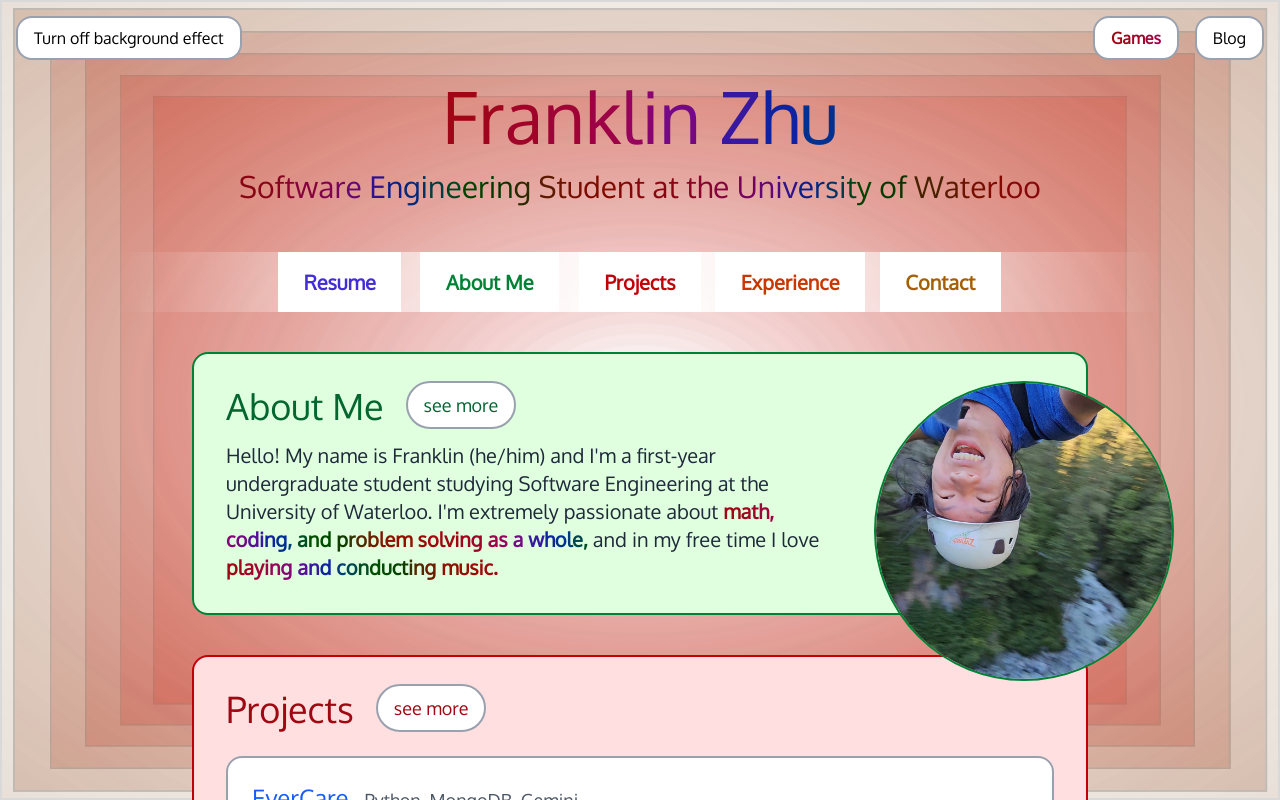
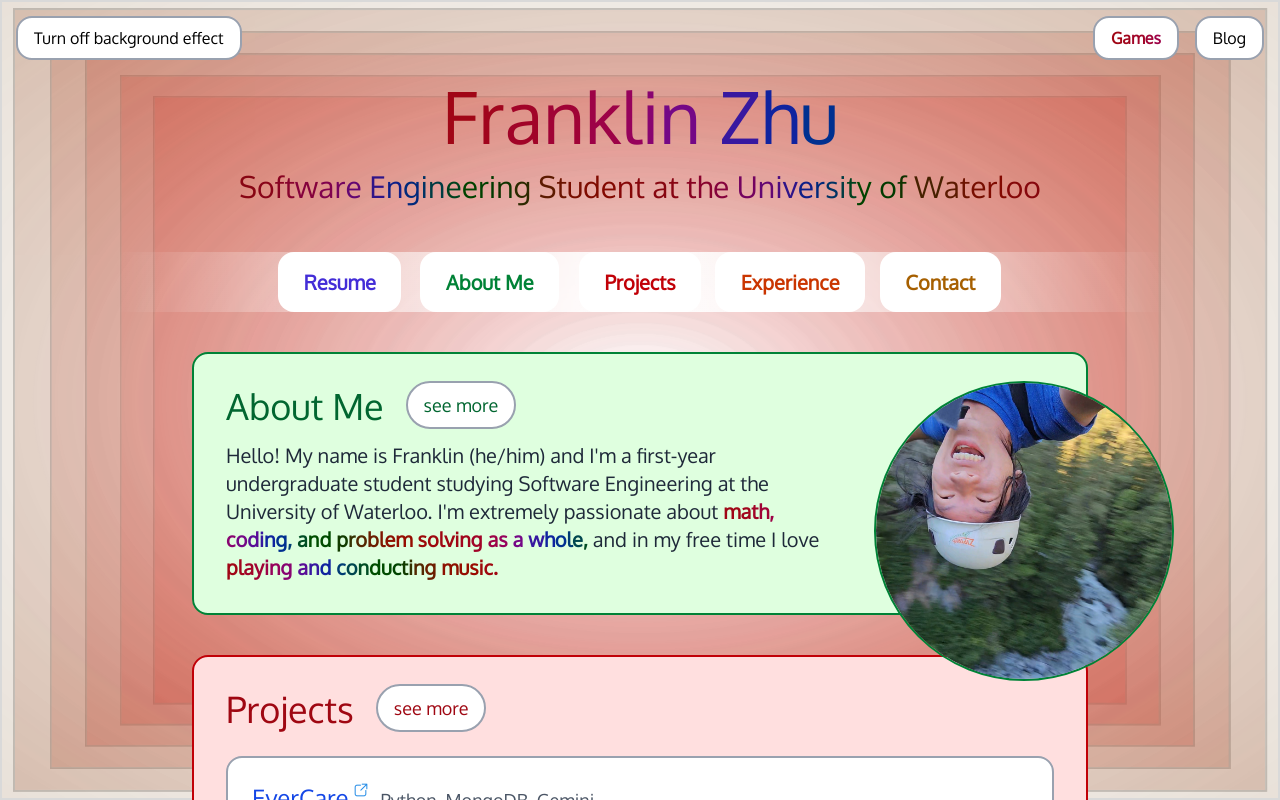
Before and after one commit to f47zhu/personal-website, a Next.js app: page / in a window 1280 px wide. Shown: the top 800 px of the page. Built offline with nearby package versions, Linux system fonts and the light colour scheme; a web font is replaced by a local one.

Commit message:
nits: Change favicon/links/misc

```diff
--- a/app/cardDetails.tsx
+++ b/app/cardDetails.tsx
@@ -134,7 +134,7 @@ export function ProjectDetails() {
           tools={"Flask, MongoDB, Gemini"}
           funFact={
             <>
-              This was my first solo hackathon build!
+              This was my first solo hackathon build.
             </>
           }
         >
@@ -147,13 +147,12 @@ export function ProjectDetails() {
           tools={"Autodesk Inventor 2026, Canva"}
           funFact={
             <>
-              This was my first time using CAD software!
+              This was my first time using CAD software.
             </>
           }
         >
           A board game designed for <i>MDL CAD Designathon 2026.</i> Designed board game parts with <b>Autodesk Inventor 2026</b> and ideated the game concept.
         </InnerCard>
-
       </div>
     </PopUp>
   );
--- a/app/cards.tsx
+++ b/app/cards.tsx
@@ -49,10 +49,15 @@ export function InnerCard({ title, link = "", tools = "", date = "", funFact = "
   return (
     <div className="border-2 rounded-2xl p-6 bg-white dark:bg-black border-gray-400 dark:border-gray-600">
       <span className="text-2xl font-medium">
-        {link !== "" ? (<a href={link} target="_blank">{title}</a>) : (title)}
+        {link !== "" ? (
+          <>
+            <a href={link} target="_blank">{title}</a>
+            <img className="inline size-4 align-top ml-1" src="/link-icon.png" />
+          </>
+        ) : (title)}
       </span>
       {tools !== "" && (
-        <span className="ml-4 text-lg text-gray-600 dark:text-gray-400">{tools}</span>
+        <span className="ml-3 text-lg text-gray-600 dark:text-gray-400">{tools}</span>
       )}
       {date !== "" && (
         <span className="float-right text-base text-gray-700 dark:text-gray-300"><i>{date}</i></span>
--- a/app/gauntle/game.tsx
+++ b/app/gauntle/game.tsx
@@ -125,7 +125,7 @@ export function Game() {
           <>
             {createPortal(
               <div
-                className="animate-pop-in-length0.125s z-50 fixed w-screen h-screen bg-[#00000080]"
+                className="animate-fade-in-length0.125s z-50 fixed w-screen h-screen bg-[#00000080]"
                 onClick={() => setExitConfirm(false)}
               >
                 <div
--- a/app/globals.css
+++ b/app/globals.css
@@ -156,7 +156,7 @@
 
 @layer base {
   a {
-    @apply text-blue-600 dark:text-blue-300 hover:underline;
+    @apply text-blue-700 dark:text-blue-300 hover:underline;
   }
   button {
     @apply hover:cursor-pointer hover:brightness-90 hover:dark:brightness-110 hover:scale-105 transition-transform ease-in-out;
--- a/app/header.tsx
+++ b/app/header.tsx
@@ -11,12 +11,12 @@ function HeaderElement( {link, title, color}: {link?: string, title: string, col
   return (
     (link) ? (
       <a href={link} target={(link[0] !== '#') ? "_blank" : ""}>
-        <button className={`px-[2vw] py-[2vh] text-center truncate bg-white dark:bg-[#00000080] hover:bg-gray-100 dark:hover:bg-gray-900 ${colorVariants["text" + color]}`}>
+        <button className={`px-[2vw] py-[2vh] text-center truncate rounded-2xl bg-white dark:bg-[#00000080] hover:bg-gray-100 dark:hover:bg-gray-900 ${colorVariants["text" + color]}`}>
           {title}
         </button>
       </a>
     ) : (
-      <button className={`px-[2vw] py-[2vh] text-center truncate bg-white dark:bg-[#00000080] hover:bg-gray-100 dark:hover:bg-gray-900 ${colorVariants["text" + color]}`}>
+      <button className={`px-[2vw] py-[2vh] text-center truncate rounded-2xl bg-white dark:bg-[#00000080] hover:bg-gray-100 dark:hover:bg-gray-900 ${colorVariants["text" + color]}`}>
         {title}
       </button>
     )
--- a/app/layout.tsx
+++ b/app/layout.tsx
@@ -18,7 +18,7 @@ const oxygenMono = Oxygen_Mono({
 
 export const metadata: Metadata = {
   title: "Franklin Zhu",
-  description: "Franklin Zhu's personal website",
+  description: "Software Engineering Student at the University of Waterloo",
 };
 
 export default function RootLayout({
--- a/app/page.tsx
+++ b/app/page.tsx
@@ -186,7 +186,8 @@ export default function Home() {
         >
           <InnerCard
             title={"Infosys"}
-            tools={"Software Engineering Internship"}
+            link={"https://en.wikipedia.org/wiki/Infosys"}
+            tools={"AI Integration Intern"}
             date={"Bangalore, Karnataka ⋅ Incoming Summer 2026"}
           >
             Excited to be integrating AI with the EdgeVerve team!
@@ -238,5 +239,3 @@ export default function Home() {
     </>
   );
 }
-
-// to-do: use popUp components instead of redirecting to new pages
```
Also changed, not shown: app/bgEffect.tsx (line endings or trailing spaces), app/homeButton.tsx (line endings or trailing spaces), public/link-icon.png (added), 1 other file (tests, documents, lock files or other folders).
